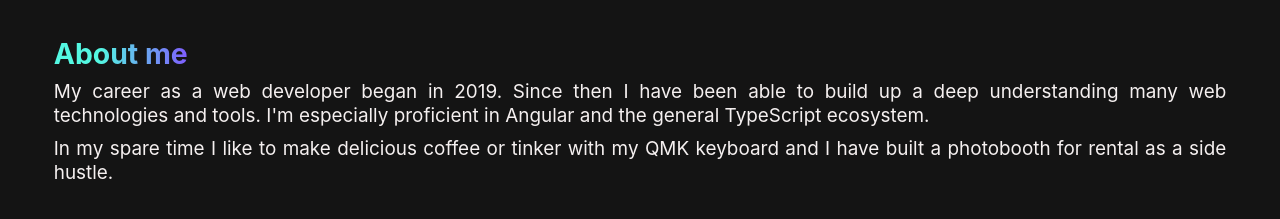
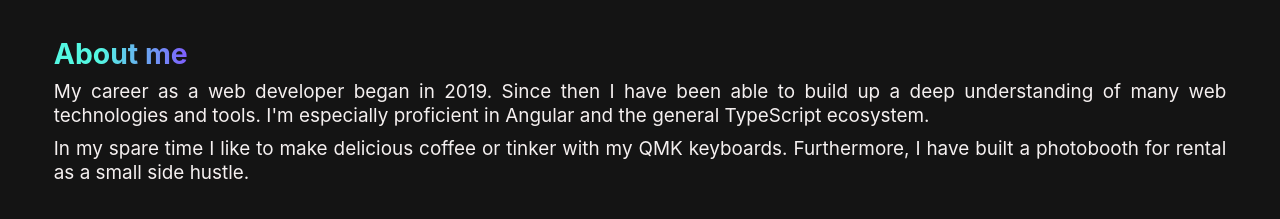
Before and after one commit to qysp/jalu.dev, an Astro site: page / in a window 1280 px wide. Shown: the part 145-364 px from the top of the page. Built offline with nearby package versions, Linux system fonts and the light colour scheme; Astro itself is replaced by a stand-in of ours.

Commit message:
fix typo & improve about text

```diff
--- a/src/components/About.astro
+++ b/src/components/About.astro
@@ -5,12 +5,13 @@
   <main>
     <p>
       My career as a web developer began in 2019. Since then I have been able to
-      build up a deep understanding many web technologies and tools. I'm
+      build up a deep understanding of many web technologies and tools. I'm
       especially proficient in Angular and the general TypeScript ecosystem.
     </p>
     <p>
       In my spare time I like to make delicious coffee or tinker with my QMK
-      keyboard and I have built a photobooth for rental as a side hustle.
+      keyboards. Furthermore, I have built a photobooth for rental as a small
+      side hustle.
     </p>
   </main>
 </article>
```
